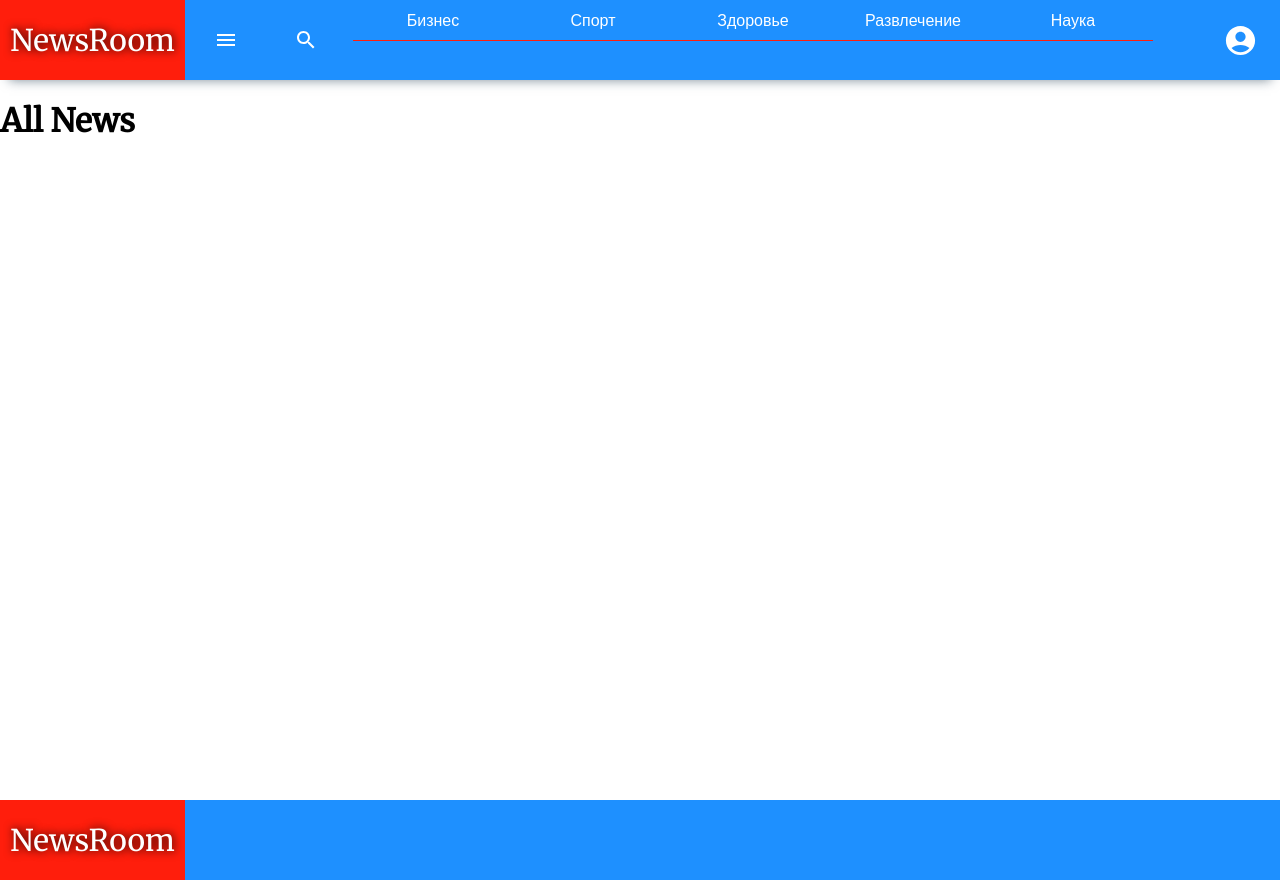
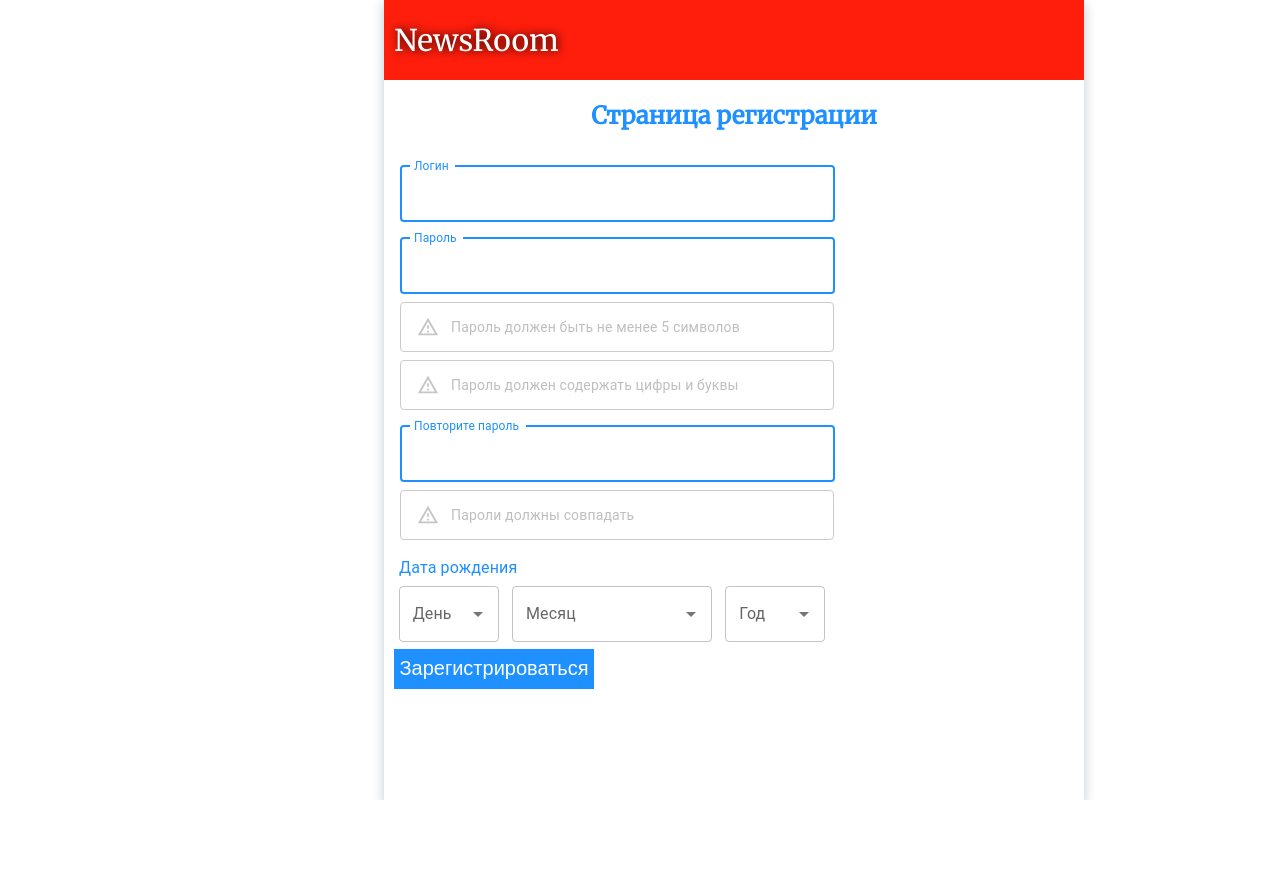
Before and after one commit to AndrewVLG/News-room-app, a React (Create React App) app: page /registration in a window 1280 px wide. After the commit the page ends 800 px from the top, so only its background shows below. Built offline with nearby package versions, Linux system fonts and the light colour scheme.

Commit message:
add:reg-page-visual

```diff
--- a/src/app/app-routing/index.tsx
+++ b/src/app/app-routing/index.tsx
@@ -7,6 +7,7 @@ import {
 import MainPage from '../../pages/main/main-page'
 
 const Layout = lazy(() => import('../layout'))
+const RegistrationPage = lazy(() => import('../../pages/registration'))
 
 export const router = createBrowserRouter(
   createRoutesFromElements(
@@ -15,6 +16,7 @@ export const router = createBrowserRouter(
         <Route index element={<MainPage />} />
         <Route path=':category' element={<MainPage />} />
       </Route>
+      <Route path='registration' element={<RegistrationPage />} />
     </>,
   ),
 )
--- /dev/null
+++ b/src/entities/registration/birth-input/birth-input.tsx
@@ -0,0 +1,58 @@
+import { Autocomplete, InputLabel, TextField } from '@mui/material'
+import s from './config/birth-input.module.css'
+const days = Array(31)
+  .fill(null)
+  .map((_, id) => id + 1)
+
+const m = [
+  'Январь',
+  'Февраль',
+  'Март',
+  'Апрель',
+  'Май',
+  'Июнь',
+  'Июль',
+  'Август',
+  'Сентябрь',
+  'Октябрь',
+  'Ноябрь',
+  'Декабрь',
+]
+
+const year = new Date().getFullYear()
+const years = Array(111)
+  .fill(null)
+  .map((_, id) => Number(year) - id)
+const BirthInput = () => {
+  return (
+    <>
+      <InputLabel sx={{ marginLeft: '15px', color: '#1E90FF' }}>
+        Дата рождения
+      </InputLabel>
+      <div className={s.birthInput}>
+        <Autocomplete
+          value={null}
+          id='days'
+          options={days}
+          sx={{ width: 100 }}
+          renderInput={(params) => <TextField {...params} label='День' />}
+        />
+        <Autocomplete
+          value={null}
+          id='months'
+          options={m}
+          sx={{ width: 200 }}
+          renderInput={(params) => <TextField {...params} label='Месяц' />}
+        />
+        <Autocomplete
+          value={null}
+          id='years'
+          options={years}
+          sx={{ width: 100 }}
+          renderInput={(params) => <TextField {...params} label='Год' />}
+        />
+      </div>
+    </>
+  )
+}
+export default BirthInput
--- /dev/null
+++ b/src/entities/registration/birth-input/config/birth-input.module.css
@@ -0,0 +1,9 @@
+.birthInput {
+    display: flex;
+    height: 70px;
+    width:440px;
+    justify-content: space-around;
+    align-items: center;
+    color: "white";
+    margin-left: 8px;
+}
--- /dev/null
+++ b/src/entities/registration/birth-input/index.ts
@@ -0,0 +1,2 @@
+import BirthInput from './birth-input'
+export default BirthInput
--- /dev/null
+++ b/src/entities/registration/password-input/index.ts
@@ -0,0 +1,2 @@
+import PasswordInput from './password-input'
+export default PasswordInput
--- /dev/null
+++ b/src/entities/registration/password-input/password-input.tsx
@@ -0,0 +1,40 @@
+import { Alert, Stack } from '@mui/material'
+import { RegInput } from '../../../shared/ui/inputs'
+
+const showAlert = (type: string) => {
+  if (type === 'password') {
+    return (
+      <>
+        <Alert severity={'warning'} variant='outlined' sx={{ width: '400px' }}>
+          Пароль должен быть не менее 5 символов
+        </Alert>
+        <Alert severity={'warning'} variant='outlined' sx={{ width: '400px' }}>
+          Пароль должен содержать цифры и буквы
+        </Alert>
+      </>
+    )
+  }
+
+  if (type === 'confirm') {
+    return (
+      <Alert severity={'warning'} variant='outlined' sx={{ width: '400px' }}>
+        Пароли должны совпадать
+      </Alert>
+    )
+  }
+}
+
+const PasswordInput = ({ type = 'password' }: { type?: string }) => {
+  return (
+    <Stack m={2} spacing={1}>
+      <RegInput
+        variant='outlined'
+        color='secondary'
+        focused
+        label={type === 'password' ? 'Пароль' : 'Повторите пароль'}
+      />
+      {showAlert(type)}
+    </Stack>
+  )
+}
+export default PasswordInput
--- /dev/null
+++ b/src/entities/registration/registration-wrapper/config/registration-wrap.module.css
@@ -0,0 +1,20 @@
+.regWrapper {
+    position: absolute;
+    left: 30%;
+    width: 700px;
+    height: 100%;
+    background-color: white;
+    display: flex;
+    flex-direction: column;
+    -webkit-box-shadow: 0px 5px 10px 2px rgba(34, 60, 80, 0.2);
+        -moz-box-shadow: 0px 5px 10px 2px rgba(34, 60, 80, 0.2);
+        box-shadow: 0px 5px 10px 2px rgba(34, 60, 80, 0.2);
+}
+.logo {
+    height: 80px;
+    background-color: #FF1E0C;
+}
+.regWrapper h2 {
+    text-align: center;
+    color: #1E90FF;
+}
--- /dev/null
+++ b/src/entities/registration/registration-wrapper/index.ts
@@ -0,0 +1,2 @@
+import RegistrationWrapper from './registration-wrapper'
+export default RegistrationWrapper
--- /dev/null
+++ b/src/entities/registration/registration-wrapper/registration-wrapper.tsx
@@ -0,0 +1,17 @@
+import { PropsWithChildren } from 'react'
+import Logo from '../../../shared/ui/main-logo/main-logo'
+import s from './config/registration-wrap.module.css'
+
+const RegistrationWrapper = ({ children }: PropsWithChildren) => {
+  return (
+    <div className={s.regWrapper}>
+      <div className={s.logo}>
+        <Logo />
+      </div>
+      <h2>Страница регистрации</h2>
+      {children}
+    </div>
+  )
+}
+
+export default RegistrationWrapper
--- /dev/null
+++ b/src/features/registration/index.tsx
@@ -0,0 +1,23 @@
+import BirthInput from '../../entities/registration/birth-input/'
+import PasswordInput from '../../entities/registration/password-input/'
+import { RegistrationButton } from '../../shared/ui/basic-button'
+import { RegInput } from '../../shared/ui/inputs'
+
+const Registration = () => {
+  return (
+    <form>
+      <RegInput
+        variant='outlined'
+        color='secondary'
+        focused
+        label='Логин'
+        sx={{ marginLeft: '16px' }}
+      />
+      <PasswordInput />
+      <PasswordInput type='confirm' />
+      <BirthInput />
+      <RegistrationButton type='submit'>Зарегистрироваться</RegistrationButton>
+    </form>
+  )
+}
+export default Registration
--- /dev/null
+++ b/src/pages/registration/index.tsx
@@ -0,0 +1,11 @@
+import RegistrationWrapper from '../../entities/registration/registration-wrapper/registration-wrapper'
+import Registration from '../../features/registration'
+
+const RegistrationPage = () => {
+  return (
+    <RegistrationWrapper>
+      <Registration />
+    </RegistrationWrapper>
+  )
+}
+export default RegistrationPage
```
